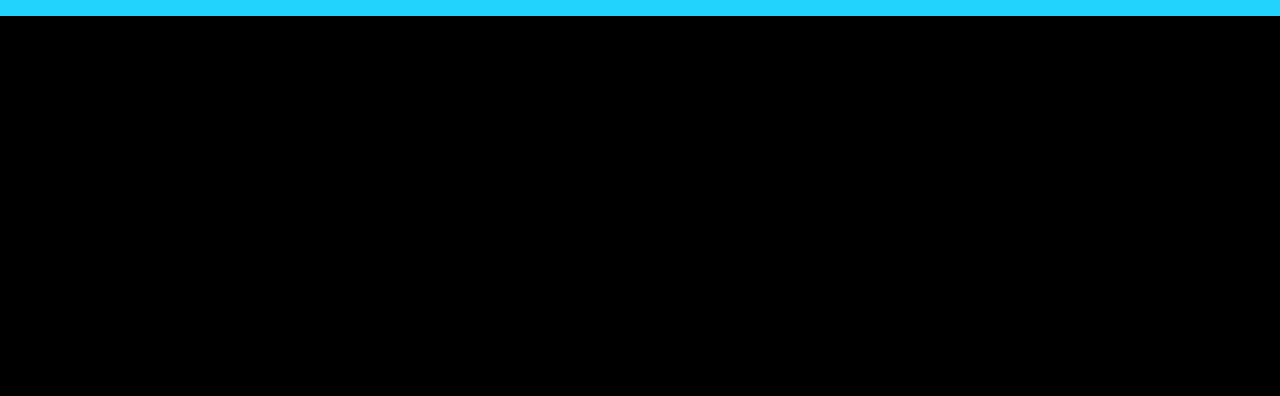
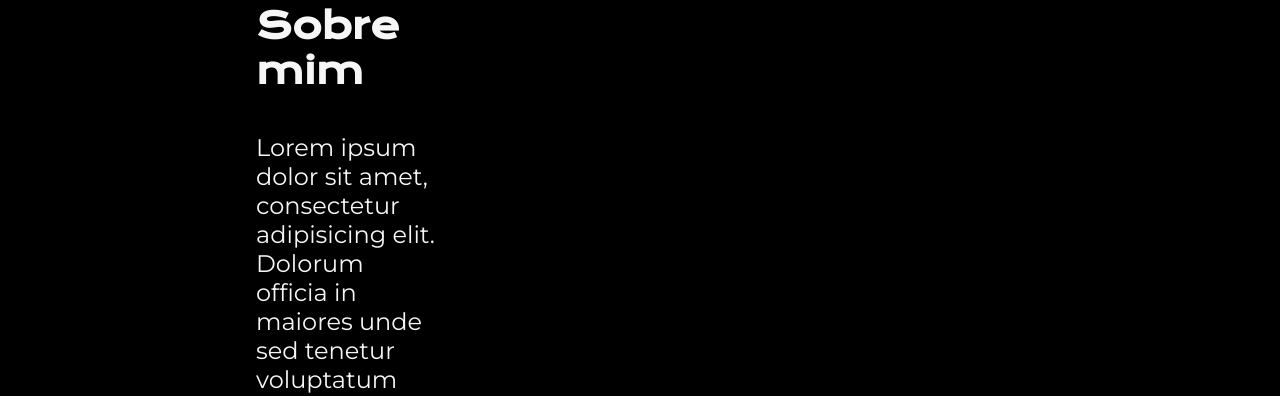
Before and after one commit to arthursandim/cartao-de-visita-hmtl-css, a plain HTML site: page about.html in a window 1280 px wide. Shown: the part 116-512 px from the top of the page. Drawn offline with nearby package versions, Linux system fonts and the light colour scheme.

Commit message:
update about.html

```diff
--- a/about.html
+++ b/about.html
@@ -19,8 +19,13 @@
         </nav>
 
     </header>
-    <main>
-
+    <main class="apresentacao">
+        <section class="apresentacao__conteudo">
+            <h1 class="apresentacao__conteudo__titulo">Sobre mim</h1>
+            <p class="apresentacao__conteudo__texto">Lorem ipsum dolor sit amet, consectetur adipisicing elit. Dolorum officia in maiores unde sed tenetur voluptatum numquam, quo reprehenderit, nulla animi mollitia quia adipisci. Rerum, nemo. Commodi nesciunt minus sunt.</p>
+            <p class="apresentacao__conteudo__texto">Lorem ipsum, dolor sit amet consectetur adipisicing elit. Fugiat fuga enim eum hic saepe asperiores, eveniet blanditiis praesentium velit consectetur illo sed tempora exercitationem ab magni molestiae, dignissimos architecto amet?</p>
+        </section>
+        <img class="foto-dev" src="assets/imagem.png" alt="Foto do arthur sorrindo">
     </main>
     <footer class="rodape">
         <p>Desenvolvido por Arthur Sandim</p>
```
